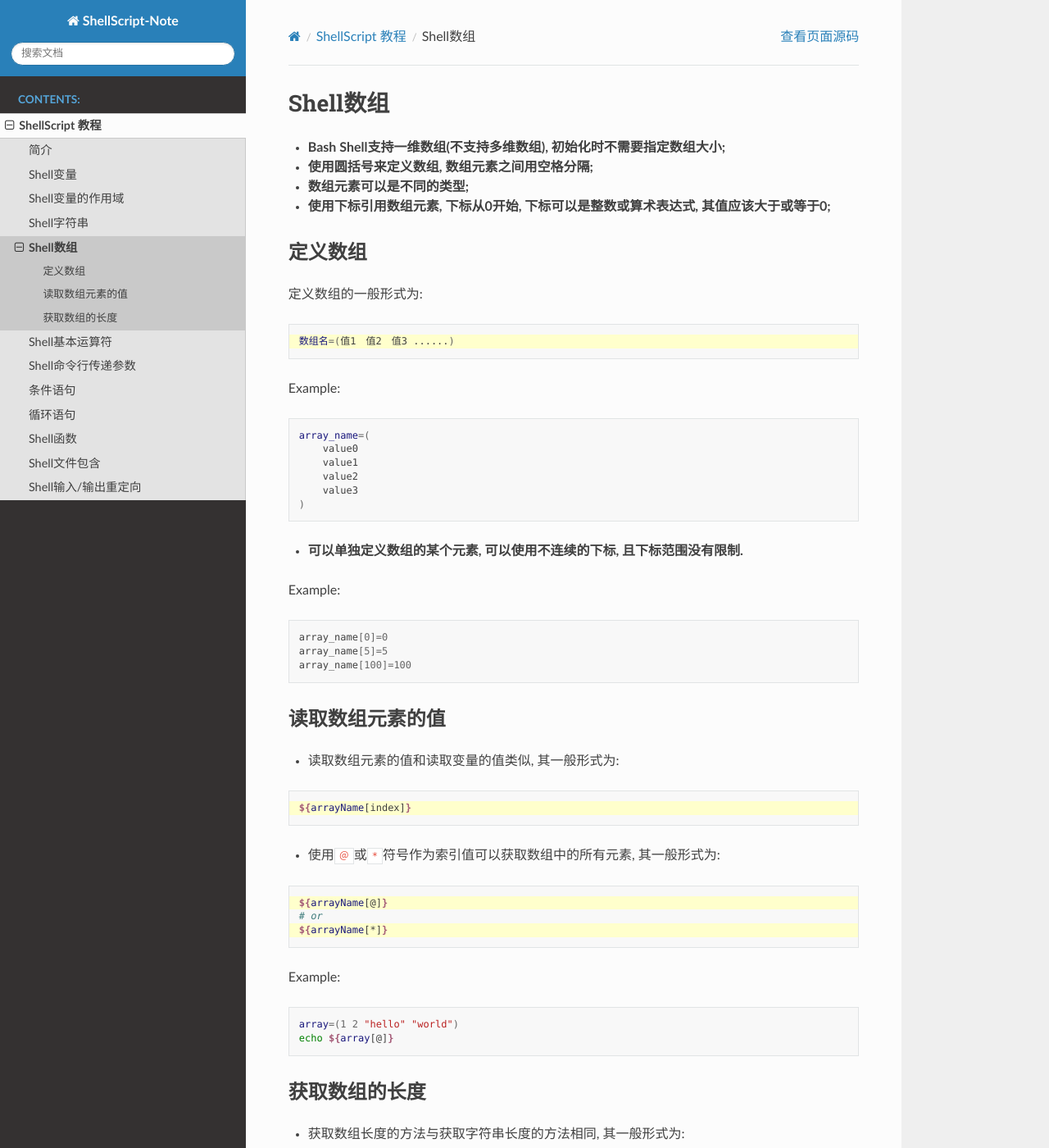
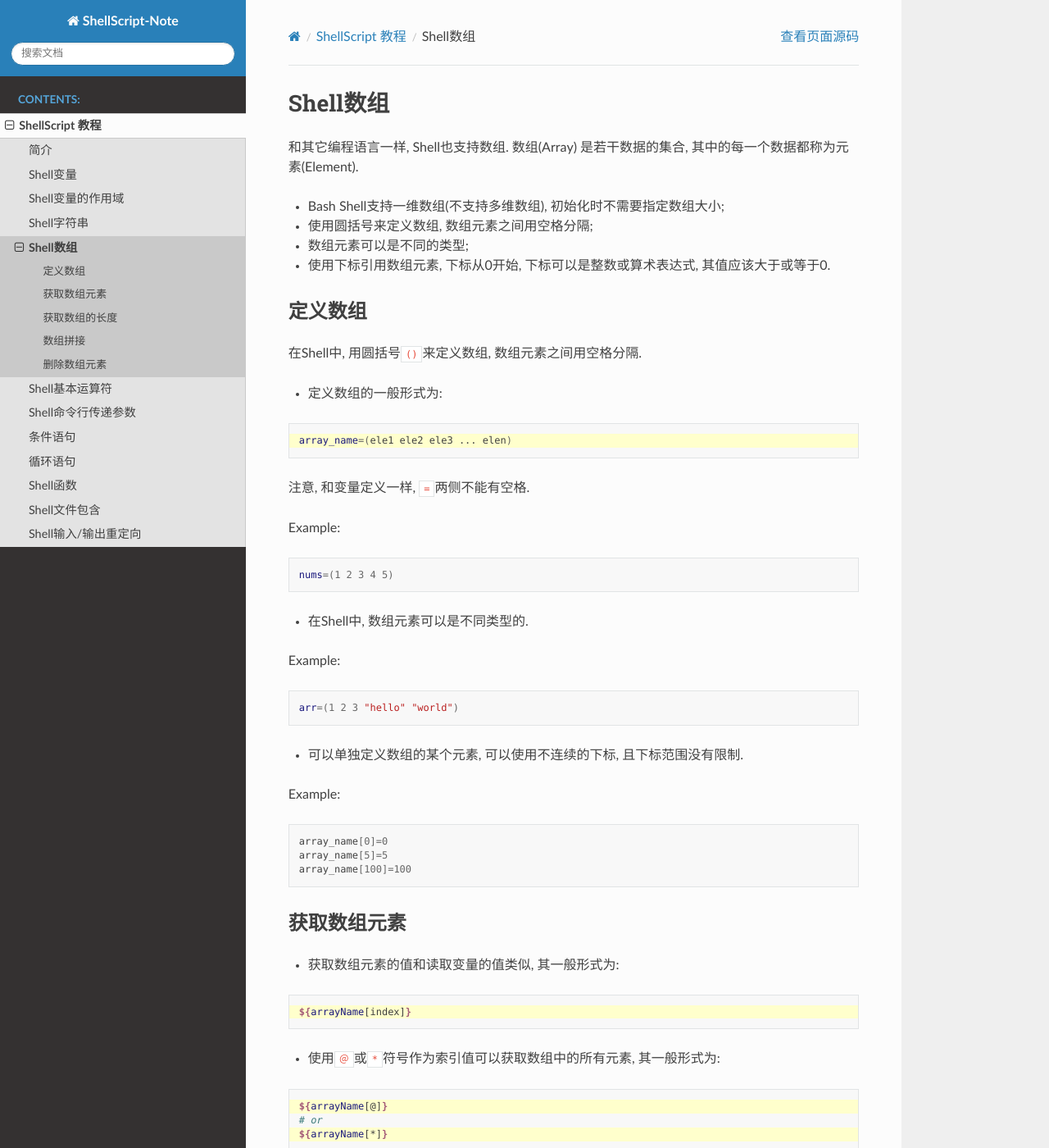
Before and after one commit to My-LearningNotes/ShellScript, a Sphinx documentation site: the page built from source/tutorial/array.rst, in a window 1280 px wide and 1400 px high. Shown: the whole window at 82% size. Built offline with Sphinx 7.4.7 and the Read the Docs theme 2.0.0, drawn with Linux system fonts in a browser that asks for light colours; some of the changed text lies outside the part shown.

Commit message:
修改关于数组的笔记

```diff
--- a/source/tutorial/array.rst
+++ b/source/tutorial/array.rst
@@ -1,34 +1,44 @@
 Shell数组
 =========
 
--   **Bash Shell支持一维数组(不支持多维数组), 初始化时不需要指定数组大小;**
--   **使用圆括号来定义数组, 数组元素之间用空格分隔;**
--   **数组元素可以是不同的类型;**
--   **使用下标引用数组元素, 下标从0开始, 下标可以是整数或算术表达式, 其值应该大于或等于0;**
+和其它编程语言一样, Shell也支持数组.
+数组(Array) 是若干数据的集合, 其中的每一个数据都称为元素(Element).
+
+-   Bash Shell支持一维数组(不支持多维数组), 初始化时不需要指定数组大小;
+-   使用圆括号来定义数组, 数组元素之间用空格分隔;
+-   数组元素可以是不同的类型;
+-   使用下标引用数组元素, 下标从0开始, 下标可以是整数或算术表达式, 其值应该大于或等于0.
 
 
 定义数组
 --------
 
-定义数组的一般形式为:
+在Shell中, 用圆括号\ ``()``\ 来定义数组, 数组元素之间用空格分隔.
+
+-   定义数组的一般形式为:
 
 .. code-block:: bash
     :emphasize-lines: 1
 
-    数组名=(值1　值2　值3 ......)
+    array_name=(ele1 ele2 ele3 ... elen)
+
+注意, 和变量定义一样, \ ``=``\ 两侧不能有空格.
 
 Example:
 
 .. code-block:: bash
 
-    array_name=(
-        value0
-        value1
-        value2
-        value3
-    )
+    nums=(1 2 3 4 5)
 
--   **可以单独定义数组的某个元素, 可以使用不连续的下标, 且下标范围没有限制.**
+-   在Shell中, 数组元素可以是不同类型的.
+
+Example:
+
+.. code-block:: bash
+
+    arr=(1 2 3 "hello" "world")
+
+-   可以单独定义数组的某个元素, 可以使用不连续的下标, 且下标范围没有限制.
 
 Example:
 
@@ -39,10 +49,10 @@
     array_name[100]=100
 
 
-读取数组元素的值
-----------------
+获取数组元素
+------------
 
--   读取数组元素的值和读取变量的值类似, 其一般形式为:
+-   获取数组元素的值和读取变量的值类似, 其一般形式为:
 
 .. code-block:: bash
     :emphasize-lines: 1
@@ -84,3 +94,39 @@
     :emphasize-lines: 1
 
     ${#arrayName[n]}
+
+
+数组拼接
+--------
+
+所谓数组拼接(数组组合), 就是将两个数组连接成一个数组.
+
+拼接数组的思想是: 先利用\ ``@``\ 或\ ``*``\ 将数组展开成列表, 然后再合并到一起, 具体格式如下:
+
+.. code-block:: bash
+    :emphasize-lines: 1, 2
+
+    array_new=(${array1[@] ${array2[@])
+    array_new=(${array1[*] ${array2[*])
+
+两种方式是等加的, 选择其一即可.
+
+
+删除数组元素
+------------
+
+删除数组元素和删除变量一样, 使用\ ``unset``\ 关键字, 具体格式如下:
+
+.. code-block:: bash
+    :emphasize-lines: 1
+
+    unset array_name[index]
+
+如果不写下标, 而是下面的形式:
+
+.. code-block:: bash
+    :emphasize-lines: 1
+
+    unset array_name
+
+表示删除整个数组.
```
